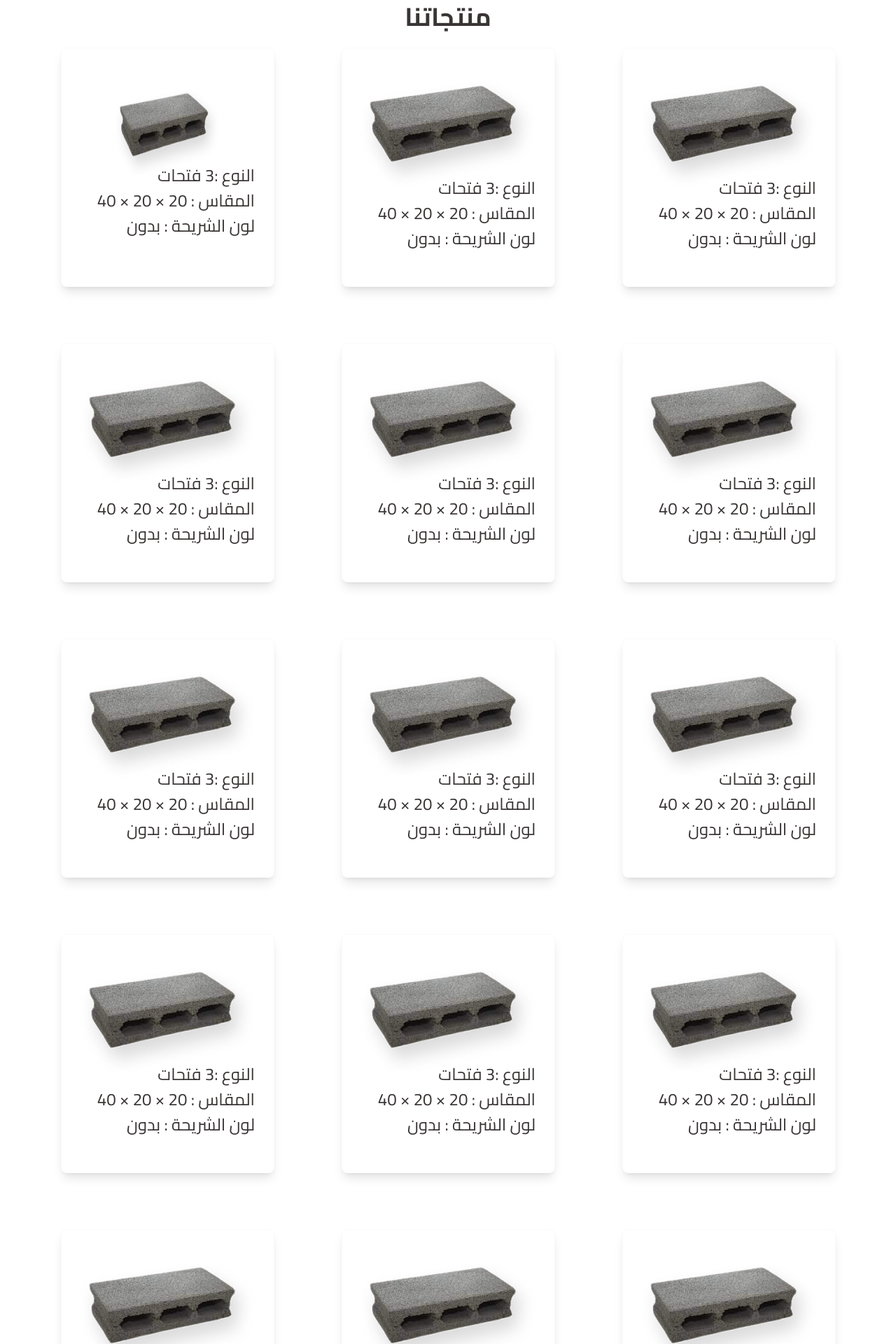
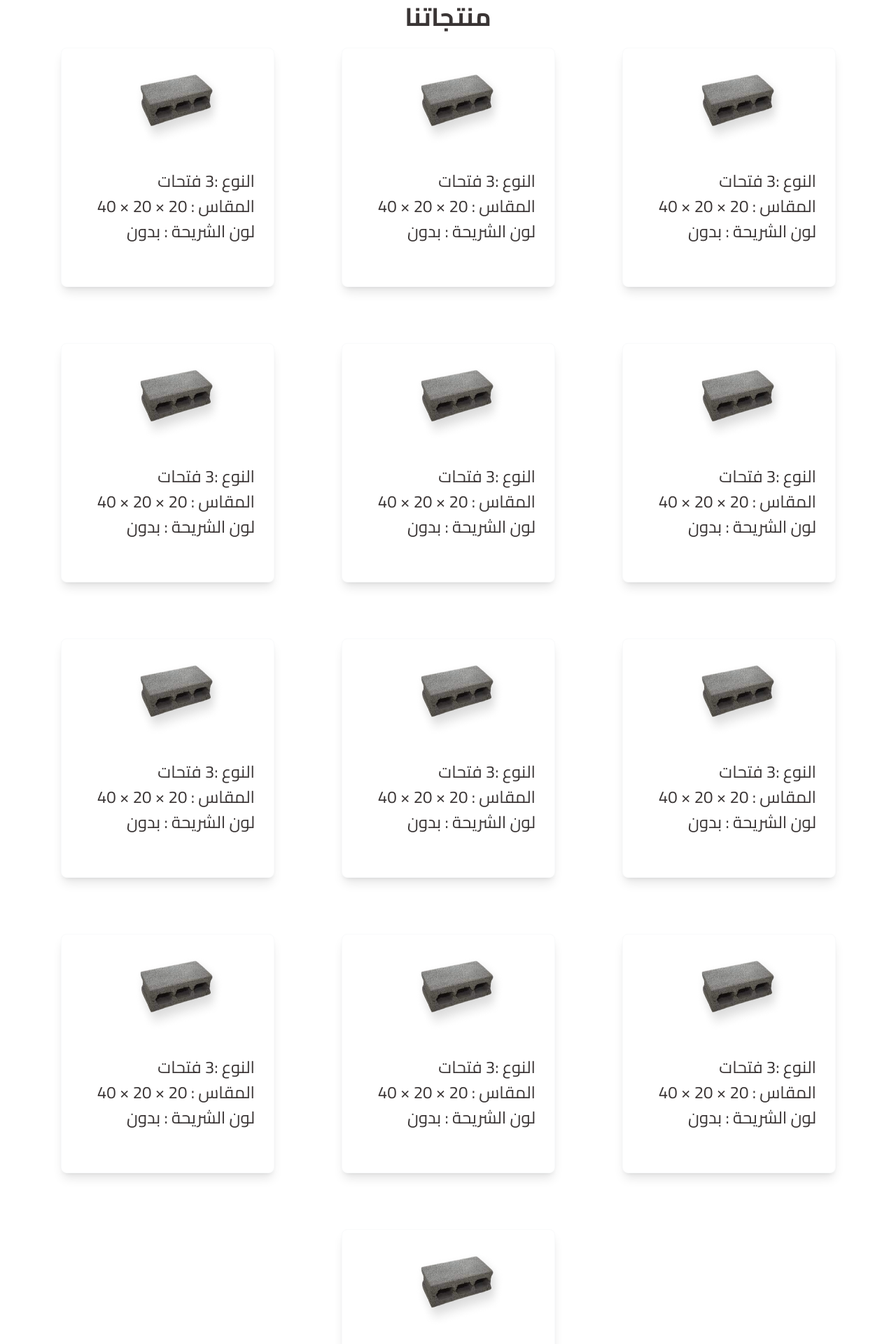
Before and after one commit to abdallamfathy/nama-project, a React (Vite) app: page / in a window 1280 px wide. Shown: the part 880-2800 px from the top of the page at 70% size. Built offline with nearby package versions, Linux system fonts and the light colour scheme.

Commit message:
edit products transition

```diff
--- a/src/components/Products.jsx
+++ b/src/components/Products.jsx
@@ -9,11 +9,11 @@ const Products = () => {
 
       <h1 className='text-4xl text-[#3A3535] font-bold text-center mb-6'>منتجاتنا</h1>
       <div className='flex flex-wrap flex-row justify-center gap-20 gap-x-24'>
- <div className=" flex flex-col justify-center items-center w-[305px] h-[342px] bg-white rounded-lg border border-gray-50 shadow-lg  dark:bg-gray-800 dark:border-gray-700">
+ <div className=" flex flex-col justify-center items-center w-[305px] h-[342px] relative group bg-white rounded-lg border border-gray-50 shadow-lg  dark:bg-gray-800 dark:border-gray-700">
 <a href="#" className=' z-50 '>
-  <img className="-my-10 transition duration-[2000]  delay-300 hover:transition-all ease-in-out hover:w-72  w-44 h-44 hover:h-72   " src={brick1} alt="asd" />
+  <img className="-my-10 transition duration-[2000]  delay-300 hover:transition-all ease-out hover:left-20 absolute left-24 top-12  hover:w-44  w-36 h-36 hover:h-44   " src={brick1} alt="asd" />
 </a>
-<div className="text-right text-[#3A3535] text-[24px] h-[108px] w-[250px] ">
+<div className="text-right text-[#3A3535] text-[24px] h-[108px] w-[250px] relative top-14 ">
   <p>النوع :3 فتحات</p>
   <p class=" ">
     المقاس : 20 × 20 × 40
@@ -22,201 +22,163 @@ const Products = () => {
 </div>
 </div>
 
-<div className=" flex flex-col justify-center items-center w-[305px] h-[342px] bg-white rounded-lg border border-gray-50 shadow-lg  dark:bg-gray-800 dark:border-gray-700 ">
-<a href="#">
-  <img className="-my-10 " src={brick1} alt="asd" />
+<div className=" flex flex-col justify-center items-center w-[305px] h-[342px] relative group bg-white rounded-lg border border-gray-50 shadow-lg  dark:bg-gray-800 dark:border-gray-700">
+<a href="#" className=' z-50 '>
+  <img className="-my-10 transition duration-[2000]  delay-300 hover:transition-all ease-out hover:left-20 absolute left-24 top-12  hover:w-44  w-36 h-36 hover:h-44   " src={brick1} alt="asd" />
 </a>
-<div className="text-right text-[#3A3535] text-[24px] h-[108px] w-[250px] ">
+<div className="text-right text-[#3A3535] text-[24px] h-[108px] w-[250px] relative top-14 ">
   <p>النوع :3 فتحات</p>
   <p class=" ">
     المقاس : 20 × 20 × 40
   </p>
   <p>لون الشريحة : بدون</p>
-
 </div>
 </div>
 
-<div className=" flex flex-col justify-center items-center w-[305px] h-[342px] bg-white rounded-lg border border-gray-50 shadow-lg  dark:bg-gray-800 dark:border-gray-700 ">
-<a href="#">
-  <img className="-my-10 " src={brick1} alt="asd" />
+<div className=" flex flex-col justify-center items-center w-[305px] h-[342px] relative group bg-white rounded-lg border border-gray-50 shadow-lg  dark:bg-gray-800 dark:border-gray-700">
+<a href="#" className=' z-50 '>
+  <img className="-my-10 transition duration-[2000]  delay-300 hover:transition-all ease-out hover:left-20 absolute left-24 top-12  hover:w-44  w-36 h-36 hover:h-44   " src={brick1} alt="asd" />
 </a>
-<div className="text-right text-[#3A3535] text-[24px] h-[108px] w-[250px] ">
+<div className="text-right text-[#3A3535] text-[24px] h-[108px] w-[250px] relative top-14 ">
   <p>النوع :3 فتحات</p>
   <p class=" ">
     المقاس : 20 × 20 × 40
   </p>
   <p>لون الشريحة : بدون</p>
-
 </div>
 </div>
 
-<div className=" flex flex-col justify-center items-center w-[305px] h-[342px] bg-white rounded-lg border border-gray-50 shadow-lg  dark:bg-gray-800 dark:border-gray-700 ">
-<a href="#">
-  <img className="-my-10 " src={brick1} alt="asd" />
+<div className=" flex flex-col justify-center items-center w-[305px] h-[342px] relative group bg-white rounded-lg border border-gray-50 shadow-lg  dark:bg-gray-800 dark:border-gray-700">
+<a href="#" className=' z-50 '>
+  <img className="-my-10 transition duration-[2000]  delay-300 hover:transition-all ease-out hover:left-20 absolute left-24 top-12  hover:w-44  w-36 h-36 hover:h-44   " src={brick1} alt="asd" />
 </a>
-<div className="text-right text-[#3A3535] text-[24px] h-[108px] w-[250px] ">
+<div className="text-right text-[#3A3535] text-[24px] h-[108px] w-[250px] relative top-14 ">
   <p>النوع :3 فتحات</p>
   <p class=" ">
     المقاس : 20 × 20 × 40
   </p>
   <p>لون الشريحة : بدون</p>
-
 </div>
 </div>
 
-<div className=" flex flex-col justify-center items-center w-[305px] h-[342px] bg-white rounded-lg border border-gray-50 shadow-lg  dark:bg-gray-800 dark:border-gray-700 ">
-<a href="#">
-  <img className="-my-10 " src={brick1} alt="asd" />
+<div className=" flex flex-col justify-center items-center w-[305px] h-[342px] relative group bg-white rounded-lg border border-gray-50 shadow-lg  dark:bg-gray-800 dark:border-gray-700">
+<a href="#" className=' z-50 '>
+  <img className="-my-10 transition duration-[2000]  delay-300 hover:transition-all ease-out hover:left-20 absolute left-24 top-12  hover:w-44  w-36 h-36 hover:h-44   " src={brick1} alt="asd" />
 </a>
-<div className="text-right text-[#3A3535] text-[24px] h-[108px] w-[250px] ">
+<div className="text-right text-[#3A3535] text-[24px] h-[108px] w-[250px] relative top-14 ">
   <p>النوع :3 فتحات</p>
   <p class=" ">
     المقاس : 20 × 20 × 40
   </p>
   <p>لون الشريحة : بدون</p>
-
 </div>
 </div>
 
-<div className=" flex flex-col justify-center items-center w-[305px] h-[342px] bg-white rounded-lg border border-gray-50 shadow-lg  dark:bg-gray-800 dark:border-gray-700 ">
-<a href="#">
-  <img className="-my-10 " src={brick1} alt="asd" />
+<div className=" flex flex-col justify-center items-center w-[305px] h-[342px] relative group bg-white rounded-lg border border-gray-50 shadow-lg  dark:bg-gray-800 dark:border-gray-700">
+<a href="#" className=' z-50 '>
+  <img className="-my-10 transition duration-[2000]  delay-300 hover:transition-all ease-out hover:left-20 absolute left-24 top-12  hover:w-44  w-36 h-36 hover:h-44   " src={brick1} alt="asd" />
 </a>
-<div className="text-right text-[#3A3535] text-[24px] h-[108px] w-[250px] ">
+<div className="text-right text-[#3A3535] text-[24px] h-[108px] w-[250px] relative top-14 ">
   <p>النوع :3 فتحات</p>
   <p class=" ">
     المقاس : 20 × 20 × 40
   </p>
   <p>لون الشريحة : بدون</p>
-
 </div>
 </div>
 
-<div className=" flex flex-col justify-center items-center w-[305px] h-[342px] bg-white rounded-lg border border-gray-50 shadow-lg  dark:bg-gray-800 dark:border-gray-700 ">
-<a href="#">
-  <img className="-my-10 " src={brick1} alt="asd" />
+<div className=" flex flex-col justify-center items-center w-[305px] h-[342px] relative group bg-white rounded-lg border border-gray-50 shadow-lg  dark:bg-gray-800 dark:border-gray-700">
+<a href="#" className=' z-50 '>
+  <img className="-my-10 transition duration-[2000]  delay-300 hover:transition-all ease-out hover:left-20 absolute left-24 top-12  hover:w-44  w-36 h-36 hover:h-44   " src={brick1} alt="asd" />
 </a>
-<div className="text-right text-[#3A3535] text-[24px] h-[108px] w-[250px] ">
+<div className="text-right text-[#3A3535] text-[24px] h-[108px] w-[250px] relative top-14 ">
   <p>النوع :3 فتحات</p>
   <p class=" ">
     المقاس : 20 × 20 × 40
   </p>
   <p>لون الشريحة : بدون</p>
-
 </div>
 </div>
 
-<div className=" flex flex-col justify-center items-center w-[305px] h-[342px] bg-white rounded-lg border border-gray-50 shadow-lg  dark:bg-gray-800 dark:border-gray-700 ">
-<a href="#">
-  <img className="-my-10 " src={brick1} alt="asd" />
+<div className=" flex flex-col justify-center items-center w-[305px] h-[342px] relative group bg-white rounded-lg border border-gray-50 shadow-lg  dark:bg-gray-800 dark:border-gray-700">
+<a href="#" className=' z-50 '>
+  <img className="-my-10 transition duration-[2000]  delay-300 hover:transition-all ease-out hover:left-20 absolute left-24 top-12  hover:w-44  w-36 h-36 hover:h-44   " src={brick1} alt="asd" />
 </a>
-<div className="text-right text-[#3A3535] text-[24px] h-[108px] w-[250px] ">
+<div className="text-right text-[#3A3535] text-[24px] h-[108px] w-[250px] relative top-14 ">
   <p>النوع :3 فتحات</p>
   <p class=" ">
     المقاس : 20 × 20 × 40
   </p>
   <p>لون الشريحة : بدون</p>
-
 </div>
 </div>
 
-<div className=" flex flex-col justify-center items-center w-[305px] h-[342px] bg-white rounded-lg border border-gray-50 shadow-lg  dark:bg-gray-800 dark:border-gray-700 ">
-<a href="#">
-  <img className="-my-10 " src={brick1} alt="asd" />
+<div className=" flex flex-col justify-center items-center w-[305px] h-[342px] relative group bg-white rounded-lg border border-gray-50 shadow-lg  dark:bg-gray-800 dark:border-gray-700">
+<a href="#" className=' z-50 '>
+  <img className="-my-10 transition duration-[2000]  delay-300 hover:transition-all ease-out hover:left-20 absolute left-24 top-12  hover:w-44  w-36 h-36 hover:h-44   " src={brick1} alt="asd" />
 </a>
-<div className="text-right text-[#3A3535] text-[24px] h-[108px] w-[250px] ">
+<div className="text-right text-[#3A3535] text-[24px] h-[108px] w-[250px] relative top-14 ">
   <p>النوع :3 فتحات</p>
   <p class=" ">
     المقاس : 20 × 20 × 40
   </p>
   <p>لون الشريحة : بدون</p>
-
 </div>
 </div>
 
-<div className=" flex flex-col justify-center items-center w-[305px] h-[342px] bg-white rounded-lg border border-gray-50 shadow-lg  dark:bg-gray-800 dark:border-gray-700 ">
-<a href="#">
-  <img className="-my-10 " src={brick1} alt="asd" />
+<div className=" flex flex-col justify-center items-center w-[305px] h-[342px] relative group bg-white rounded-lg border border-gray-50 shadow-lg  dark:bg-gray-800 dark:border-gray-700">
+<a href="#" className=' z-50 '>
+  <img className="-my-10 transition duration-[2000]  delay-300 hover:transition-all ease-out hover:left-20 absolute left-24 top-12  hover:w-44  w-36 h-36 hover:h-44   " src={brick1} alt="asd" />
 </a>
-<div className="text-right text-[#3A3535] text-[24px] h-[108px] w-[250px] ">
+<div className="text-right text-[#3A3535] text-[24px] h-[108px] w-[250px] relative top-14 ">
   <p>النوع :3 فتحات</p>
   <p class=" ">
     المقاس : 20 × 20 × 40
   </p>
   <p>لون الشريحة : بدون</p>
-
 </div>
 </div>
 
-<div className=" flex flex-col justify-center items-center w-[305px] h-[342px] bg-white rounded-lg border border-gray-50 shadow-lg  dark:bg-gray-800 dark:border-gray-700 ">
-<a href="#">
-  <img className="-my-10 " src={brick1} alt="asd" />
+<div className=" flex flex-col justify-center items-center w-[305px] h-[342px] relative group bg-white rounded-lg border border-gray-50 shadow-lg  dark:bg-gray-800 dark:border-gray-700">
+<a href="#" className=' z-50 '>
+  <img className="-my-10 transition duration-[2000]  delay-300 hover:transition-all ease-out hover:left-20 absolute left-24 top-12  hover:w-44  w-36 h-36 hover:h-44   " src={brick1} alt="asd" />
 </a>
-<div className="text-right text-[#3A3535] text-[24px] h-[108px] w-[250px] ">
+<div className="text-right text-[#3A3535] text-[24px] h-[108px] w-[250px] relative top-14 ">
   <p>النوع :3 فتحات</p>
   <p class=" ">
     المقاس : 20 × 20 × 40
   </p>
   <p>لون الشريحة : بدون</p>
-
 </div>
 </div>
 
-<div className=" flex flex-col justify-center items-center w-[305px] h-[342px] bg-white rounded-lg border border-gray-50 shadow-lg  dark:bg-gray-800 dark:border-gray-700 ">
-<a href="#">
-  <img className="-my-10 " src={brick1} alt="asd" />
+<div className=" flex flex-col justify-center items-center w-[305px] h-[342px] relative group bg-white rounded-lg border border-gray-50 shadow-lg  dark:bg-gray-800 dark:border-gray-700">
+<a href="#" className=' z-50 '>
+  <img className="-my-10 transition duration-[2000]  delay-300 hover:transition-all ease-out hover:left-20 absolute left-24 top-12  hover:w-44  w-36 h-36 hover:h-44   " src={brick1} alt="asd" />
 </a>
-<div className="text-right text-[#3A3535] text-[24px] h-[108px] w-[250px] ">
+<div className="text-right text-[#3A3535] text-[24px] h-[108px] w-[250px] relative top-14 ">
   <p>النوع :3 فتحات</p>
   <p class=" ">
     المقاس : 20 × 20 × 40
   </p>
   <p>لون الشريحة : بدون</p>
-
 </div>
 </div>
 
-<div className=" flex flex-col justify-center items-center w-[305px] h-[342px] bg-white rounded-lg border border-gray-50 shadow-lg  dark:bg-gray-800 dark:border-gray-700 ">
-<a href="#">
-  <img className="-my-10 " src={brick1} alt="asd" />
+<div className=" flex flex-col justify-center items-center w-[305px] h-[342px] relative group bg-white rounded-lg border border-gray-50 shadow-lg  dark:bg-gray-800 dark:border-gray-700">
+<a href="#" className=' z-50 '>
+  <img className="-my-10 transition duration-[2000]  delay-300 hover:transition-all ease-out hover:left-20 absolute left-24 top-12  hover:w-44  w-36 h-36 hover:h-44   " src={brick1} alt="asd" />
 </a>
-<div className="text-right text-[#3A3535] text-[24px] h-[108px] w-[250px] ">
+<div className="text-right text-[#3A3535] text-[24px] h-[108px] w-[250px] relative top-14 ">
   <p>النوع :3 فتحات</p>
   <p class=" ">
     المقاس : 20 × 20 × 40
   </p>
   <p>لون الشريحة : بدون</p>
-
 </div>
 </div>
 
-<div className=" flex flex-col justify-center items-center w-[305px] h-[342px] bg-white rounded-lg border border-gray-50 shadow-lg  dark:bg-gray-800 dark:border-gray-700 ">
-<a href="#">
-  <img className="-my-10 " src={brick1} alt="asd" />
-</a>
-<div className="text-right text-[#3A3535] text-[24px] h-[108px] w-[250px] ">
-  <p>النوع :3 فتحات</p>
-  <p class=" ">
-    المقاس : 20 × 20 × 40
-  </p>
-  <p>لون الشريحة : بدون</p>
 
-</div>
-</div>
-
-<div className=" flex flex-col justify-center items-center w-[305px] h-[342px] bg-white rounded-lg border border-gray-50 shadow-lg  dark:bg-gray-800 dark:border-gray-700 ">
-<a href="#">
-  <img className="-my-10 " src={brick1} alt="asd" />
-</a>
-<div className="text-right text-[#3A3535] text-[24px] h-[108px] w-[250px] ">
-  <p>النوع :3 فتحات</p>
-  <p class=" ">
-    المقاس : 20 × 20 × 40
-  </p>
-  <p>لون الشريحة : بدون</p>
-
-</div>
-</div>
 </div>
      <Button text={"عرض المزيد"}/>
         </div>
```
